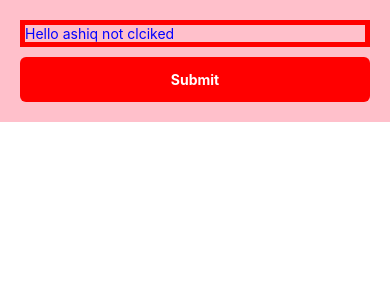
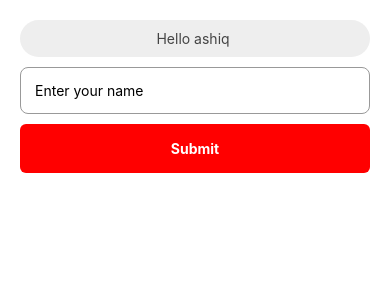
Before and after one commit to ashiqdey/ReactNative, a React Native app: screen / in a window 390 px wide. Shown: the top 300 px of the page. Built offline with nearby package versions, Linux system fonts and the light colour scheme.

Commit message:
TextInput

```diff
--- a/App.tsx
+++ b/App.tsx
@@ -16,22 +16,28 @@ import {
   Text,
   View,
   Button,
+  TextInput,
 } from 'react-native';
 import { styles } from './styles';
 
 function App(): JSX.Element {
-  const [clicked, setClicked] = useState(false);
+  const [clicked, setClicked] = useState('');
+  const [value, setValue] = useState('');
   // const isDarkMode = useColorScheme() === 'dark';
 
   const callfunc = () => {
-    setClicked(!clicked);
+    setClicked(value);
   };
 
   return (
-    <View style={{ backgroundColor: 'pink', padding: 20 }}>
-      <Text style={styles.text}>
-        Hello ashiq {clicked ? 'Clicked' : 'not clciked'}
-      </Text>
+    <View style={{ padding: 20 }}>
+      <Text style={styles.text}>Hello ashiq {clicked}</Text>
+      <TextInput
+        style={styles.input}
+        placeholder="Enter your name"
+        value={value}
+        onChangeText={text => setValue(text)}
+      />
       <Text style={styles.button} onPress={callfunc}>
         Submit
       </Text>
--- a/styles.js
+++ b/styles.js
@@ -2,18 +2,26 @@ import { StyleSheet } from 'react-native';
 
 export const styles = StyleSheet.create({
   text: {
-    backgroundColor: 'pink',
-    color: 'blue',
-    borderColor: 'red',
-    borderWidth: 5,
+    backgroundColor: '#eee',
+    color: '#444',
+    padding: 10,
+    borderRadius: 30,
+    textAlign: 'center',
   },
   button: {
     borderRadius: 6,
-    padding: 14,
+    padding: 16,
     backgroundColor: 'red',
     marginTop: 10,
     textAlign: 'center',
     color: 'white',
     fontWeight: 'bold',
   },
+  input: {
+    borderColor: '#999',
+    borderWidth: 1,
+    padding: 14,
+    marginTop: 10,
+    borderRadius: 8,
+  },
 });
```
